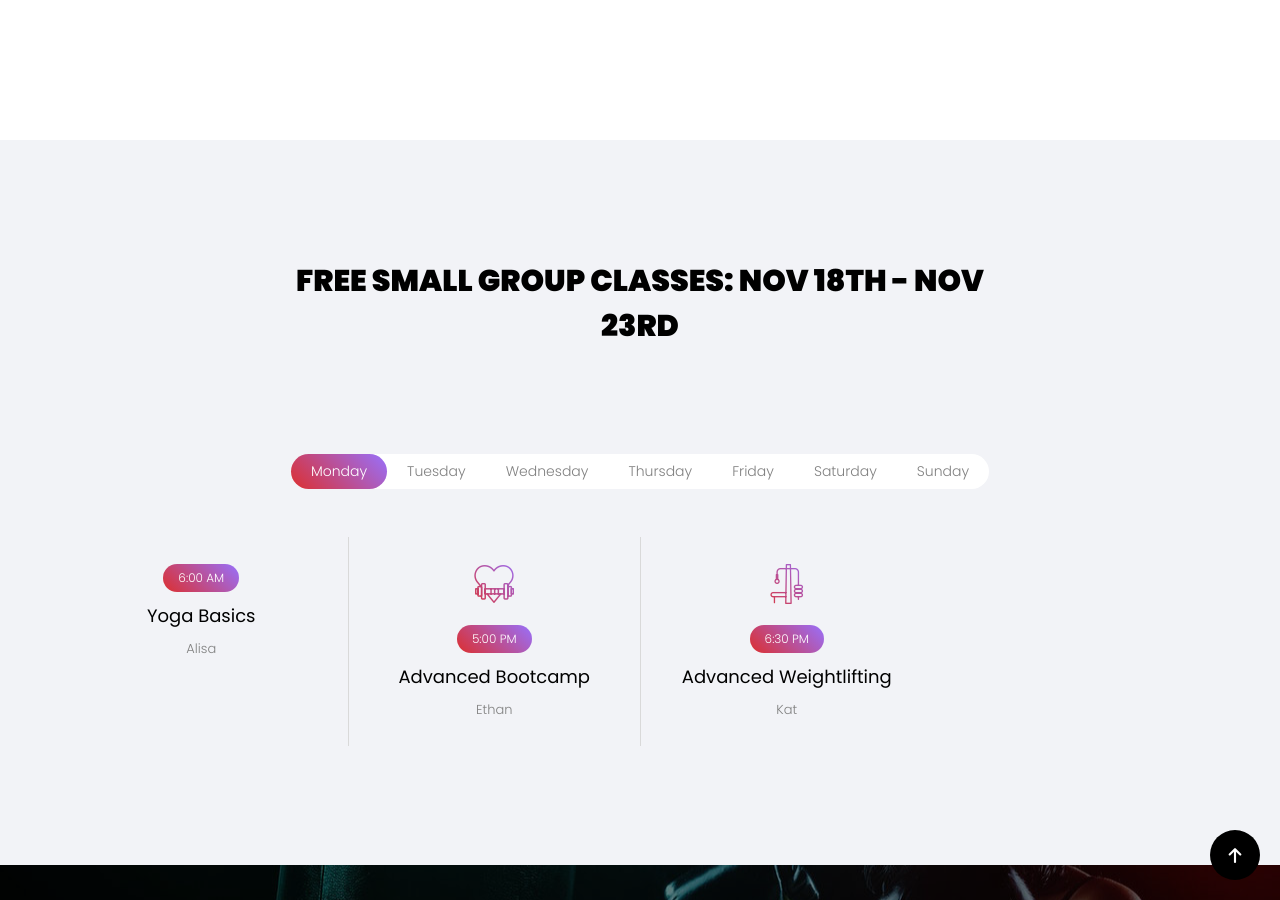
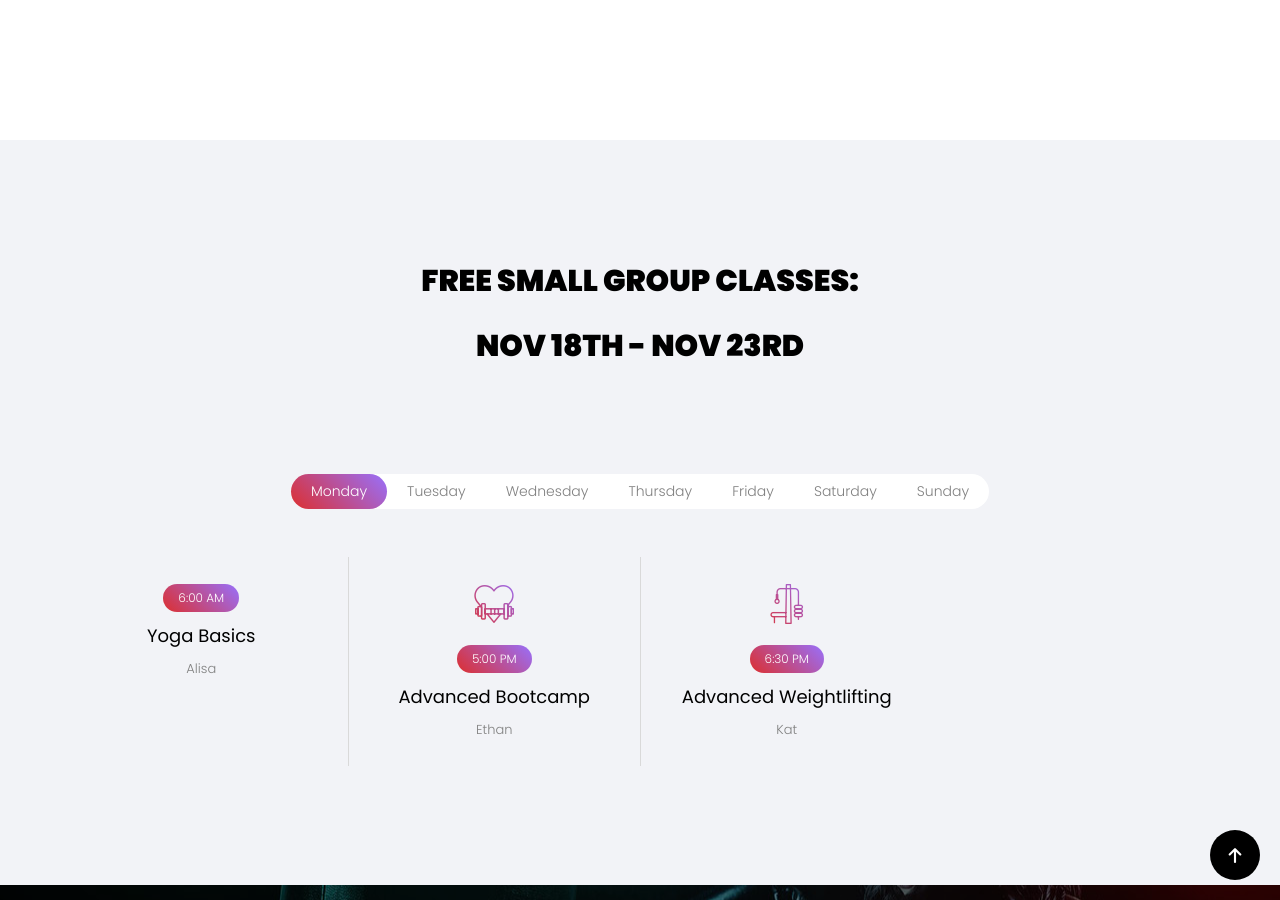
Before and after one commit to ResultsNow/resultsnow.github.io, a Jekyll site: the page built from index.html, in a window 1280 px wide and 900 px high, scrolled down 1417 px. Built offline with Jekyll 4.4.1, drawn with Linux system fonts in a browser that asks for light colours; some web fonts are replaced.

```diff
--- a/_includes/schedule-include.html
+++ b/_includes/schedule-include.html
@@ -1,6 +1,7 @@
 <div class="row">
     <div class="col-md-8 col-md-offset-2 text-center colorlib-heading animate-box">
-        <h2>FREE Small Group Classes: Nov 18th - Nov 23rd</h2>
+        <h2>FREE Small Group Classes:</h2>
+        <h2>Nov 18th - Nov 23rd</h2>
     </div>
 </div>
 <div class="row">
```
